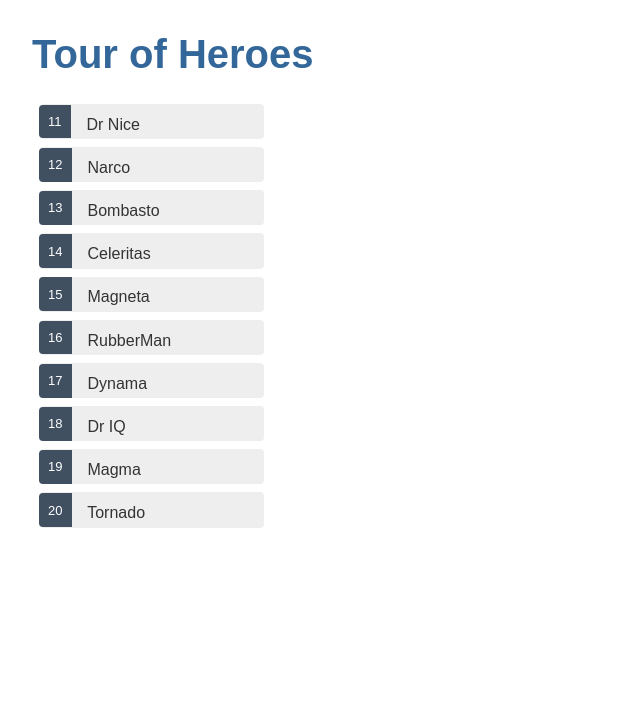
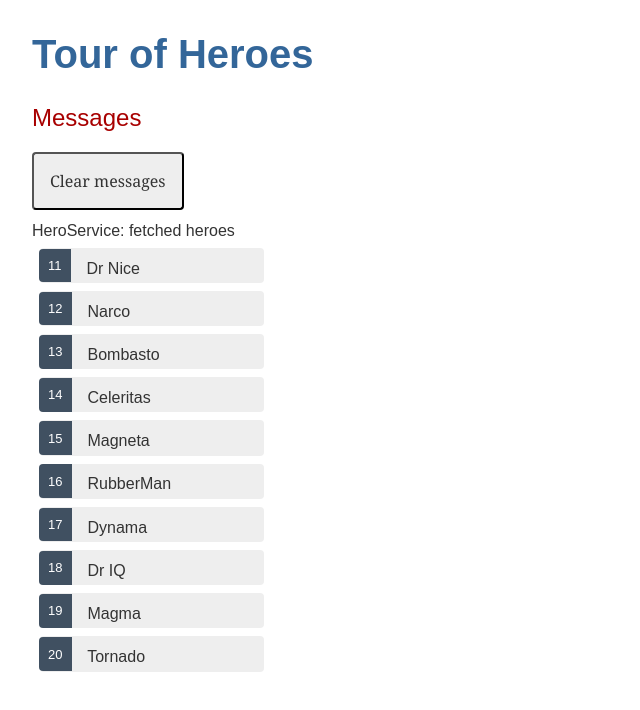
Before and after one commit to mrivasf/angular-tour-of-heroes-2022-01, an Angular app: page / in a window 1280 px wide. Shown: the top 710 px of the page, without its empty margins (0-640 px from the left). Built offline with nearby package versions, Linux system fonts and the light colour scheme.

Commit message:
Mensajes básicos

```diff
--- a/src/app/app.component.html
+++ b/src/app/app.component.html
@@ -1,2 +1,3 @@
 <h1>{{title}}</h1>
+<app-messages></app-messages>
 <app-heroes></app-heroes>
--- a/src/app/app.module.ts
+++ b/src/app/app.module.ts
@@ -5,12 +5,14 @@ import { BrowserModule } from '@angular/platform-browser';
 import { AppComponent } from './app.component';
 import { HeroesComponent } from './heroes/heroes.component';
 import { HeroDetailComponent } from './hero-detail/hero-detail.component';
+import { MessagesComponent } from './messages/messages.component';
 
 @NgModule({
   declarations: [
     AppComponent,
     HeroesComponent,
-    HeroDetailComponent
+    HeroDetailComponent,
+    MessagesComponent
   ],
   imports: [
     BrowserModule,
--- a/src/app/hero.service.ts
+++ b/src/app/hero.service.ts
@@ -1,13 +1,17 @@
 import { Injectable } from '@angular/core';
 import { Observable, of } from 'rxjs';
 import { Hero } from './hero';
+import { MessageService } from './message.service';
 import { HEROES } from './mock-heroes';
 
 @Injectable({
   providedIn: 'root'
 })
 export class HeroService {
+  constructor(private messageService: MessageService) {}
+
   getHeroes(): Observable<Hero[]> {
+    this.messageService.add('HeroService: fetched heroes');
     return of(HEROES);
   }
 }
--- a/src/app/heroes/heroes.component.ts
+++ b/src/app/heroes/heroes.component.ts
@@ -1,6 +1,7 @@
 import { Component, OnInit } from '@angular/core';
 import { Hero } from '../hero';
 import { HeroService } from '../hero.service';
+import { MessageService } from '../message.service';
 
 @Component({
   selector: 'app-heroes',
@@ -15,7 +16,7 @@ export class HeroesComponent implements OnInit {
   // private heroService: HeroService;
 
   // this.heroService = new HeroService();
-  constructor(private heroService: HeroService) { }
+  constructor(private heroService: HeroService, private messageService: MessageService) { }
 
   ngOnInit(): void {
     this.getHeroes();
@@ -34,5 +35,6 @@ export class HeroesComponent implements OnInit {
 
   onSelect(hero: Hero): void {
     this.selectedHero = hero;
+    this.messageService.add(`HeroesComponent: Selected hero id=${hero.id}`);
   }
 }
--- /dev/null
+++ b/src/app/message.service.ts
@@ -0,0 +1,16 @@
+import { Injectable } from '@angular/core';
+
+@Injectable({
+  providedIn: 'root',
+})
+export class MessageService {
+  messages: string[] = [];
+
+  add(message: string) {
+    this.messages.push(message);
+  }
+
+  clear() {
+    this.messages = [];
+  }
+}
--- /dev/null
+++ b/src/app/messages/messages.component.css
@@ -0,0 +1,19 @@
+/* MessagesComponent's private CSS styles */
+h2 {
+  color: #a80000;
+  font-family: Arial, Helvetica, sans-serif;
+  font-weight: lighter;
+}
+
+.clear {
+  color: #333;
+  background-color: #eee;
+  margin-bottom: 12px;
+  padding: 1rem;
+  border-radius: 4px;
+  font-size: 1rem;
+}
+.clear:hover {
+  color: white;
+  background-color: #42545c;
+}
--- /dev/null
+++ b/src/app/messages/messages.component.html
@@ -0,0 +1,7 @@
+<div *ngIf="messageService.messages.length">
+
+  <h2>Messages</h2>
+  <button class="clear" (click)="messageService.clear()">Clear messages</button>
+  <div *ngFor='let message of messageService.messages'> {{message}} </div>
+
+</div>
```
Also changed, not shown: src/app/messages/messages.component.ts (added, +11 -0 lines), 2 other files (tests, documents, lock files or other folders).
